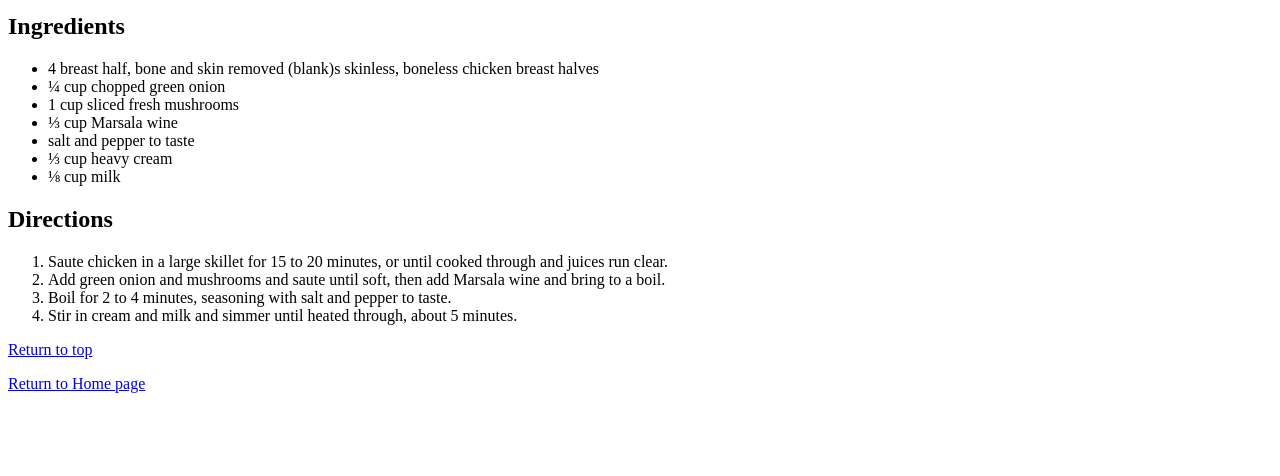
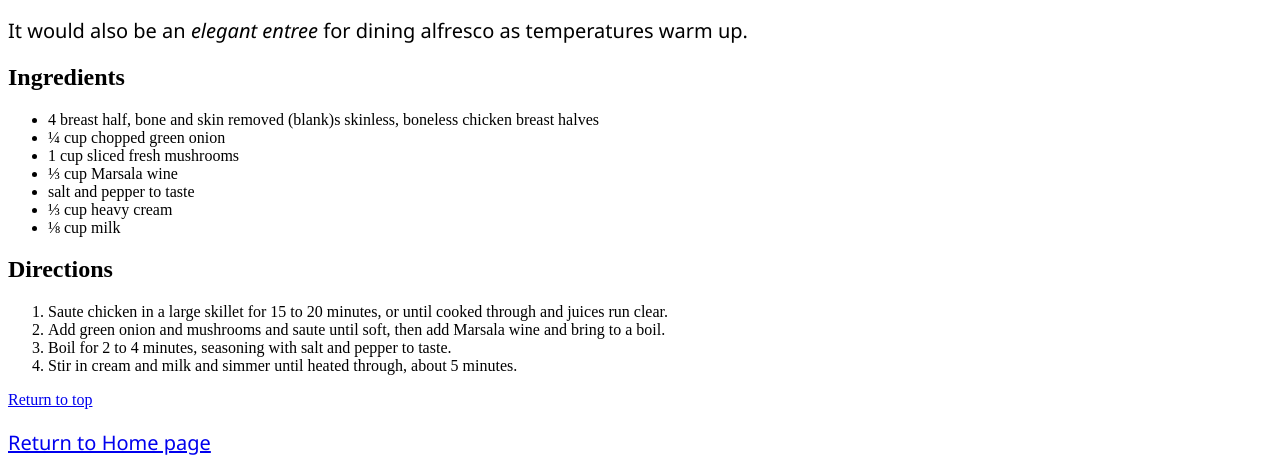
Before and after one commit to hbilgil/odin-recipes, a plain HTML site: page recipes/easy_chicken_marsala.html in a window 1280 px wide. Shown: the part 537-1013 px from the top of the page. Before the commit the page ends 946 px from the top, so only its background shows below. Drawn offline with Linux system fonts and the light colour scheme.

Commit message:
Add link to css files for all pages

```diff
--- a/recipes/easy_chicken_marsala.html
+++ b/recipes/easy_chicken_marsala.html
@@ -3,6 +3,7 @@
     <head>
         <meta charset="UTF-8" />
         <title>Easy Chicken Marsala</title>
+        <link rel="stylesheet" href="../styles/pages_styles.css">
     </head>
     <body>
       <h1>Easy Chicken Marsala</h1>
--- a/styles/pages_styles.css
+++ b/styles/pages_styles.css
@@ -1,4 +1,4 @@
 p {
-    font-family: 'Segoe UI', Tahoma, Geneva, Verdana, sans-serif;
-    font-size: 20px;
-  }
+  font-family: 'Segoe UI', Tahoma, Geneva, Verdana, sans-serif;
+  font-size: 20px;
+}
```
Also changed, not shown: index.html (+1 -0 lines), recipes/easy_chicken_piccata.html (+1 -0 lines), recipes/sicilian_roasted_chicken.html (+1 -0 lines).
